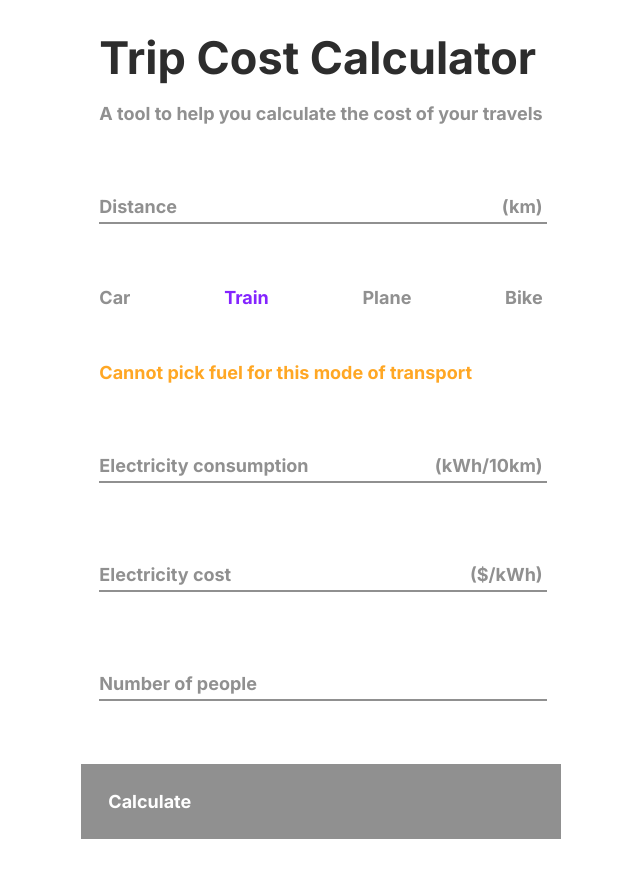
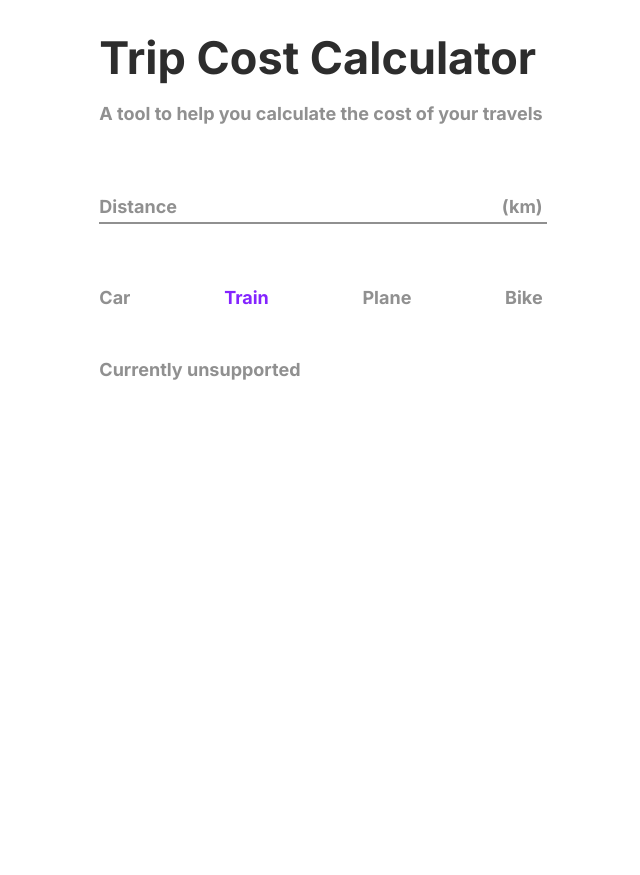
Before and after one commit to ChristofferBillman/trip-cost-utility, a React (Create React App) app: page / in a window 1280 px wide. Both pictures are taken after a click on the label "Train". Shown: the whole page, without its empty margins (319-959 px from the left). After the commit the page ends 800 px from the top, so only its background shows below. Built offline with nearby package versions, Linux system fonts and the light colour scheme.

Commit message:
fix: inputs now hidden if not car selected if something other than car is selected, the inputs related to cars is hidden. displays unsupported text instead.

```diff
--- a/src/App.tsx
+++ b/src/App.tsx
@@ -7,12 +7,12 @@ import Input from './components/Input';
 import RadioInput from './components/RadioInput';
 import Button from './components/Button';
 import VSpace from './components/VSpace';
-import { useLangContext } from './contexts/LanguageContext';
+import { useLangContext, Language } from './contexts/LanguageContext';
 
 export default function App(): JSX.Element {
 
 
-	const locale: any = useLangContext();
+	const locale: Language = useLangContext();
 
 	const [distance, setDistance] = useState('');
 	const [fuelConsumtpion, setFuelConsumption] = useState('');
@@ -79,6 +79,9 @@ export default function App(): JSX.Element {
 
 					<VSpace />
 
+					{modeOfTransport === locale.ModesOfTransport[0] ?
+						(
+							<>
 								<RadioInput
 									options={locale.Fuels[modeOfTransport]}
 									selectedOption={fuel}
@@ -111,8 +114,6 @@ export default function App(): JSX.Element {
 									onChange={(event: any) => setNumOfPeople(event.target.value)}
 								/>
 
-				</div>
-
 								<Button
 									text={calculateButtonText}
 									onClick={() => {
@@ -144,7 +145,6 @@ export default function App(): JSX.Element {
 											<h2>
 												{Number(numOfPeople) === 1 ? 'Traveling ' + distance + ' km by ' + modeOfTransport + ' using ' + fuel : ''}
 											</h2>
-						</div>
 
 											{/*<Button
 												text='Reset fields'
@@ -176,9 +176,18 @@ export default function App(): JSX.Element {
 												}}
 												color={shareButtonOptions.color}
 											/>
+
+										</div>
 									</>
 								}
+							</>
+						) : (
+							<>
+								<h2 className='warn'> {locale.NotYetImplemented} </h2>
+							</>
+						)}
 				</div>
 			</div >
+		</div>
 	);
 }
--- a/src/contexts/LanguageContext.tsx
+++ b/src/contexts/LanguageContext.tsx
@@ -5,7 +5,7 @@ interface languageContextProps {
 	language: string;
 }
 
-type Language = {
+export type Language = {
 	Name: string;
 	Title: string;
 	Description: string;
@@ -26,6 +26,7 @@ type Language = {
 	Currency: string;
 	CostPerPerson: string;
 	MustBeNumber: string;
+	NotYetImplemented: string;
 	getClipboardText: (distance: string, fuelConsumption: string, fuelCost: string,
 		currency: string, result: string, numOfPeople: string) => string;
 }
@@ -84,6 +85,7 @@ const translations: Language[] = [
 		Currency: '$',
 		CostPerPerson: '/person, split equally',
 		MustBeNumber: 'Must be a number',
+		NotYetImplemented: 'Currently unsupported',
 		getClipboardText: (distance: string, fuelConsumption: string, fuelCost: string,
 			currency: string, result: string, numOfPeople: string) => {
 			return `🚗 Trip details 🚗
@@ -124,6 +126,7 @@ const translations: Language[] = [
 		Currency: 'kr',
 		CostPerPerson: '/person, delat lika',
 		MustBeNumber: 'Måste vara ett nummer',
+		NotYetImplemented: 'Stöds ej ännu',
 		getClipboardText: (distance: string, fuelConsumption: string, fuelCost: string,
 			currency: string, result: string, numOfPeople: string) => {
 			return `🚗 Resedetaljer 🚗
```
Lines whose indentation alone changed are shown as unchanged.
